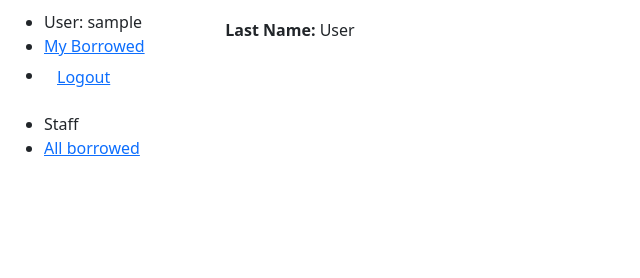
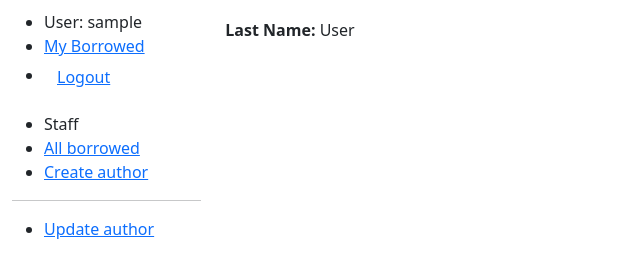
Before and after one commit to jbarcelo/django_local_library, a Django app: page /catalog/author/1 in a window 1280 px wide. Shown: the part 78-356 px from the top of the page, without its empty margins (0-640 px from the left). Run offline with Django 5.2, Linux system fonts and the light colour scheme; a user stored in the database is signed in; tables that the repository leaves empty hold one stand-in row (values such as "Sample post").

Commit message:
adds forms to create/edit/delete authors

```diff
--- a/django_test/locallibrary/catalog/templates/base_generic.html
+++ b/django_test/locallibrary/catalog/templates/base_generic.html
@@ -38,10 +38,15 @@
                 <li><a href="{% url 'login' %}?next={{ request.path }}">Login</a></li>
               {% endif %}
             </ul>
-          {% if perms.catalog.can_mark_returned %}
+            {% if user.is_staff %}
               <ul class="sidebar-nav">
                 <li>Staff</li>
+                {% if perms.catalog.can_mark_returned %}
                   <li><a href="{% url 'borrowed' %}">All borrowed</a></li>
+                {% endif %}
+                {% if perms.catalog.add_author %}
+                  <li><a href="{% url 'author-create' %}">Create author</a></li>
+                {% endif %}
               </ul>
             {% endif %}
           {% endblock %}
--- a/django_test/locallibrary/catalog/templates/catalog/author_detail.html
+++ b/django_test/locallibrary/catalog/templates/catalog/author_detail.html
@@ -1,4 +1,22 @@
 {% extends "base_generic.html" %}
+
+{% block sidebar %}
+  {{ block.super }}
+
+  {% if perms.catalog.change_author or perms.catalog.delete_author %}
+  <hr>
+  <ul class="sidebar-nav">
+    {% if perms.catalog.change_author %}
+      <li><a href="{% url 'author-update' author.id %}">Update author</a></li>
+    {% endif %}
+    {% if not author.book_set.all and perms.catalog.delete_author %}
+      <li><a href="{% url 'author-delete' author.id %}">Delete author</a></li>
+    {% endif %}
+    </ul>
+  {% endif %}
+
+{% endblock %}
+
 
 {% block content %}
   <h1>Title: {{ book.title }}</h1>
--- a/django_test/locallibrary/catalog/urls.py
+++ b/django_test/locallibrary/catalog/urls.py
@@ -10,4 +10,7 @@ urlpatterns = [
     path('mybooks/', views.LoanedBooksByUserListView.as_view(), name='my-borrowed'),
     path('borrowed/', views.BorrowedView.as_view(), name='borrowed'),
     path('book/<uuid:pk>/renew/', views.renew_book_librarian, name='renew-book-librarian'),
+    path('author/create/', views.AuthorCreate.as_view(), name='author-create'),
+    path('author/<int:pk>/update/', views.AuthorUpdate.as_view(), name='author-update'),
+    path('author/<int:pk>/delete/', views.AuthorDelete.as_view(), name='author-delete'),
 ]
--- a/django_test/locallibrary/catalog/views.py
+++ b/django_test/locallibrary/catalog/views.py
@@ -7,6 +7,9 @@ from django.contrib.auth.mixins import LoginRequiredMixin
 from django.contrib.auth.mixins import PermissionRequiredMixin
 from django.http import HttpResponseRedirect
 from django.urls import reverse
+from django.views.generic.edit import CreateView, UpdateView, DeleteView
+from django.urls import reverse_lazy
+from .models import Author
 
 from .models import Book, Author, BookInstance, Genre
 from catalog.forms import RenewBookForm
@@ -116,3 +119,29 @@ def renew_book_librarian(request, pk):
     }
 
     return render(request, 'catalog/book_renew_librarian.html', context)
+
+class AuthorCreate(PermissionRequiredMixin, CreateView):
+    model = Author
+    fields = ['first_name', 'last_name', 'date_of_birth', 'date_of_death']
+    initial = {'date_of_death': '11/11/2023'}
+    permission_required = 'catalog.add_author'
+
+class AuthorUpdate(PermissionRequiredMixin, UpdateView):
+    model = Author
+    # Not recommended (potential security issue if more fields added)
+    fields = '__all__'
+    permission_required = 'catalog.change_author'
+
+class AuthorDelete(PermissionRequiredMixin, DeleteView):
+    model = Author
+    success_url = reverse_lazy('authors')
+    permission_required = 'catalog.delete_author'
+
+    def form_valid(self, form):
+        try:
+            self.object.delete()
+            return HttpResponseRedirect(self.success_url)
+        except Exception as e:
+            return HttpResponseRedirect(
+                reverse("author-delete", kwargs={"pk": self.object.pk})
+            )
```
Also changed, not shown: django_test/locallibrary/catalog/templates/catalog/author_confirm_delete.html (added, +25 -0 lines), django_test/locallibrary/catalog/templates/catalog/author_form.html (added, +11 -0 lines). Lines whose indentation alone changed are shown as unchanged.
